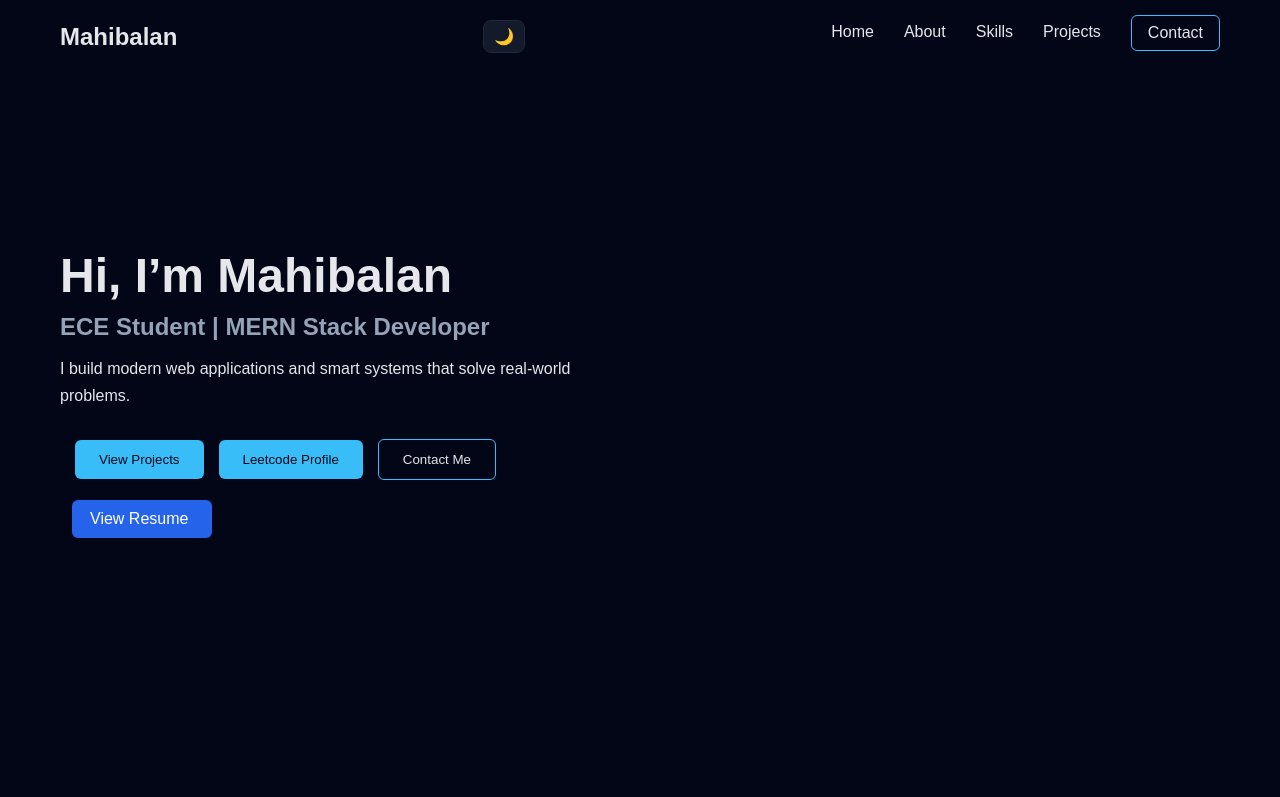
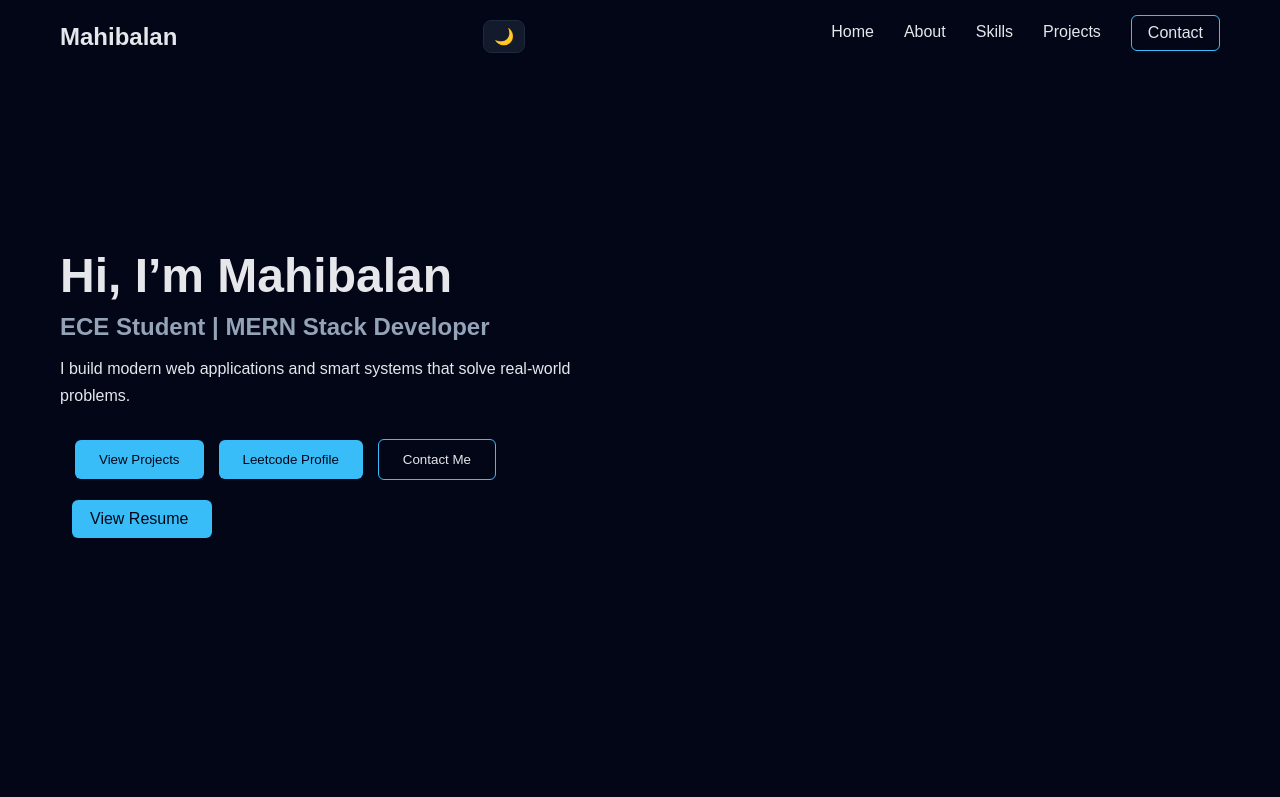
Before and after one commit to Mahibalan-s/Portfolio, a React (Vite) app in the folder client/: page / in a window 1280 px wide. Shown: the top 797 px of the page. Built offline with nearby package versions, Linux system fonts and the light colour scheme.

Commit message:
Update Hero.css

```diff
--- a/client/src/styles/Hero.css
+++ b/client/src/styles/Hero.css
@@ -117,8 +117,8 @@ button:active {
   width: 140px;
   padding: 10px 18px;
   display: flex;
-  background: #2563eb;
-  color: white;
+  background: var(--background-color);
+  color: var(--bg-textcolor);
   border-radius: 6px;
   text-decoration: none;
   transition: 0.3s ease;
```
